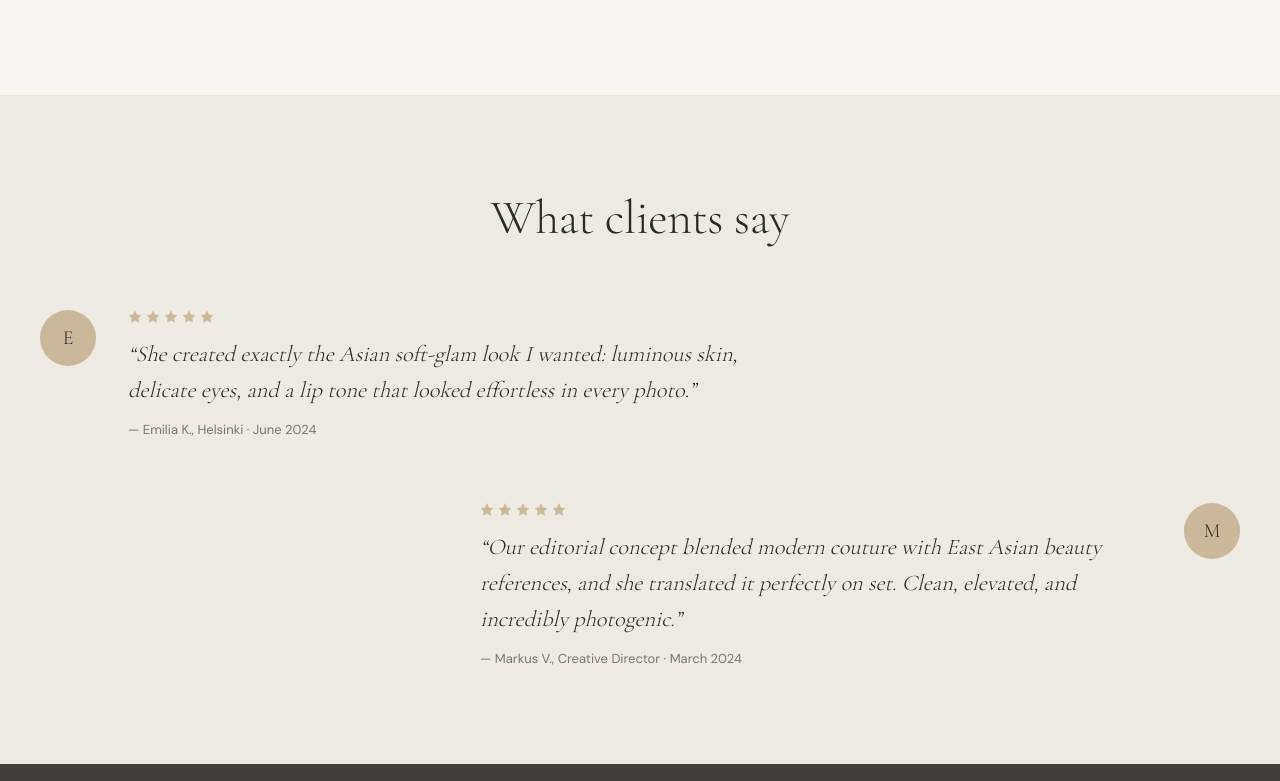
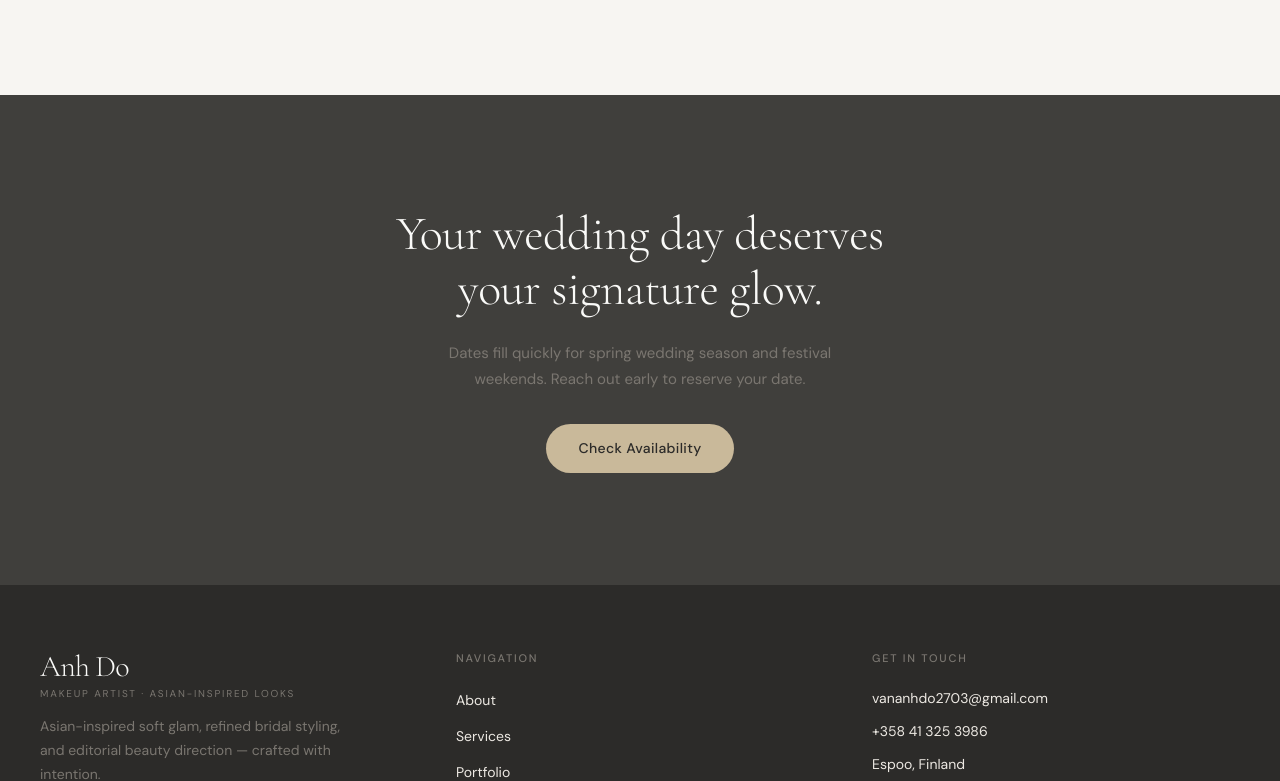
Before and after one commit to vananhmakeup/vananhmakeup, a Next.js app: page / in a window 1280 px wide. Shown: the part 2231-3012 px from the top of the page. Built offline with nearby package versions, Linux system fonts and the light colour scheme.

Commit message:
Remove testimonials section and associated star icon

```diff
--- a/src/app/page.tsx
+++ b/src/app/page.tsx
@@ -232,69 +232,6 @@ export default function Home() {
         </div>
       </section>
 
-      {/* ── Testimonials ── */}
-      <section className="py-24 bg-[var(--color-linen-mist)]">
-        <div className="max-w-7xl mx-auto px-6 md:px-10 flex flex-col gap-16">
-          <h2
-            className="text-[clamp(2rem,4vw,3rem)] font-light text-[var(--color-charcoal-birch)] text-center"
-            style={{ fontFamily: "var(--font-cormorant), serif" }}
-          >
-            What clients say
-          </h2>
-          {[
-            {
-              quote:
-                "She created exactly the Asian soft-glam look I wanted: luminous skin, delicate eyes, and a lip tone that looked effortless in every photo.",
-              author: "Emilia K.",
-              location: "Helsinki",
-              date: "June 2024",
-            },
-            {
-              quote:
-                "Our editorial concept blended modern couture with East Asian beauty references, and she translated it perfectly on set. Clean, elevated, and incredibly photogenic.",
-              author: "Markus V.",
-              location: "Creative Director",
-              date: "March 2024",
-            },
-          ].map(({ quote, author, location, date }, i) => (
-            <div
-              key={author}
-              className={`flex flex-col md:flex-row gap-8 items-start ${i % 2 === 1 ? "md:flex-row-reverse" : ""}`}
-            >
-              {/* Monogram */}
-              <div className="flex-shrink-0 w-14 h-14 rounded-full bg-[var(--color-nordic-sand)] flex items-center justify-center">
-                <span
-                  className="text-xl font-light text-[var(--color-charcoal-birch)]"
-                  style={{ fontFamily: "var(--font-cormorant), serif" }}
-                >
-                  {author[0]}
-                </span>
-              </div>
-              <div className="flex flex-col gap-3 max-w-2xl">
-                {/* Stars */}
-                <div className="flex gap-1">
-                  {Array.from({ length: 5 }).map((_, s) => (
-                    <StarIcon key={s} />
-                  ))}
-                </div>
-                <blockquote
-                  className="text-[clamp(1.1rem,2.5vw,1.4rem)] font-light leading-[1.6] text-[var(--color-charcoal-birch)]"
-                  style={{ fontFamily: "var(--font-cormorant), serif", fontStyle: "italic" }}
-                >
-                  &ldquo;{quote}&rdquo;
-                </blockquote>
-                <cite
-                  className="text-[13px] text-[var(--color-ash)] not-italic"
-                  style={{ fontFamily: "var(--font-dm-sans), sans-serif" }}
-                >
-                  — {author}, {location} · {date}
-                </cite>
-              </div>
-            </div>
-          ))}
-        </div>
-      </section>
-
       {/* ── Booking CTA Banner ── */}
       <section className="relative py-28 bg-[var(--color-charcoal-birch)] overflow-hidden">
         <div className="absolute inset-0 opacity-10">
@@ -359,11 +296,3 @@ function DiamondIcon() {
     </svg>
   );
 }
-
-function StarIcon() {
-  return (
-    <svg width="14" height="14" viewBox="0 0 24 24" fill="var(--color-nordic-sand)" stroke="var(--color-nordic-sand)" strokeWidth="1" strokeLinecap="round" strokeLinejoin="round">
-      <polygon points="12 2 15.09 8.26 22 9.27 17 14.14 18.18 21.02 12 17.77 5.82 21.02 7 14.14 2 9.27 8.91 8.26 12 2" />
-    </svg>
-  );
-}
```
